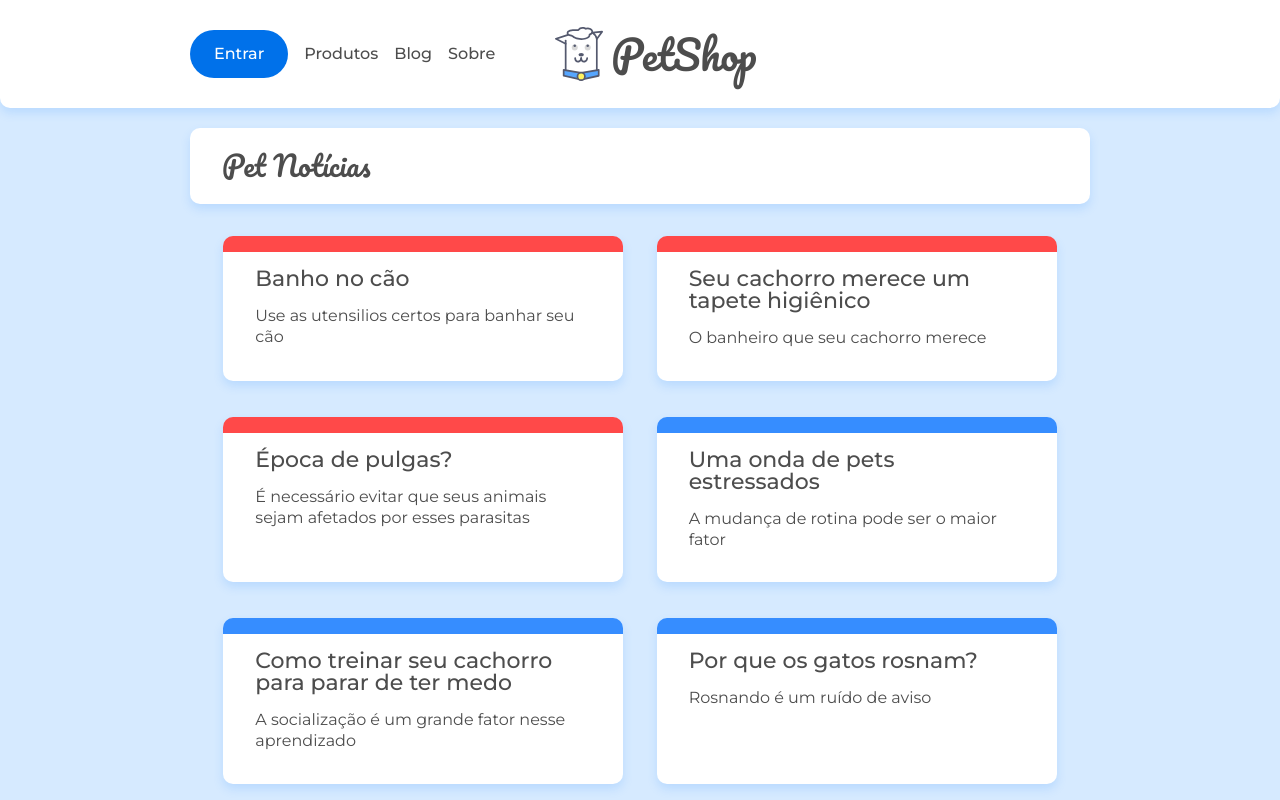
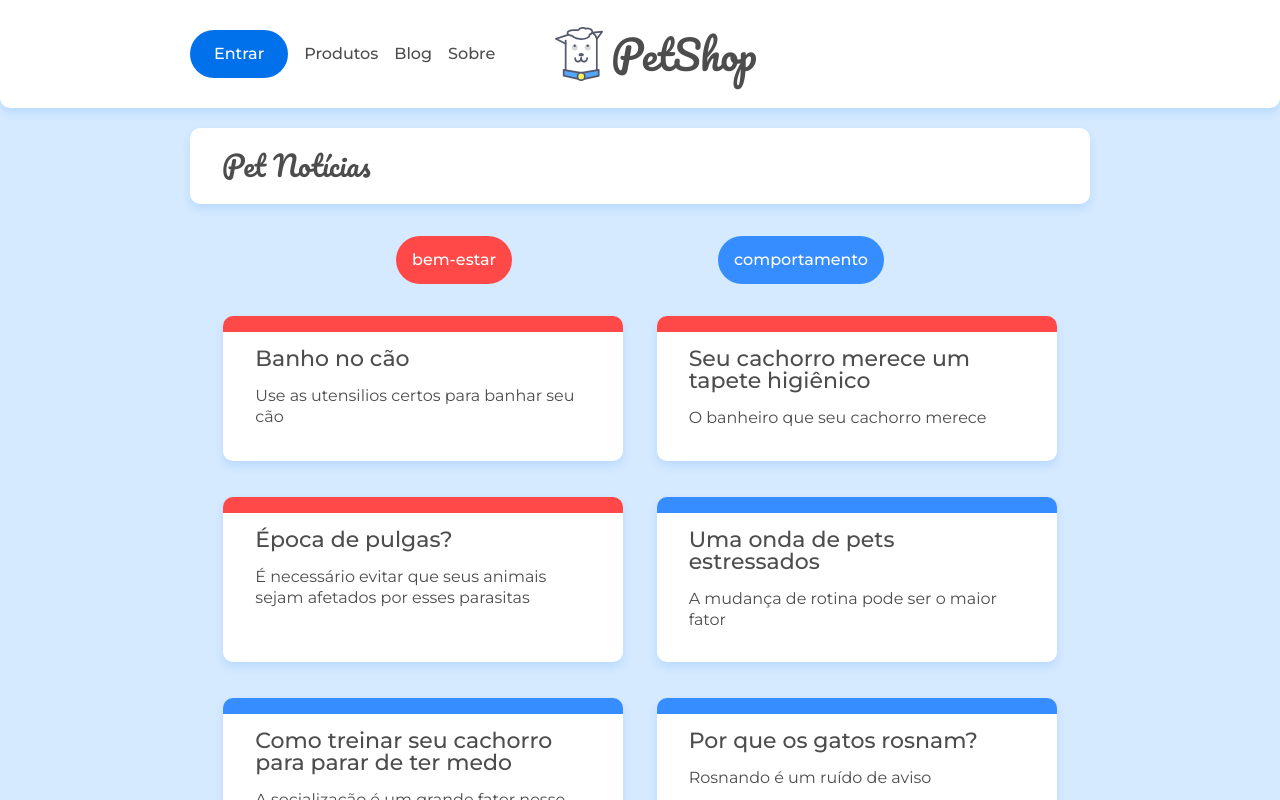
Before and after one commit to FerrazNathan/petshop, a React (Create React App) app: page / in a window 1280 px wide. Shown: the top 800 px of the page. Built offline with nearby package versions, Linux system fonts and the light colour scheme; data requests are answered from the project's data file.

Commit message:
criaçao do componente ListaCategorias

```diff
--- /dev/null
+++ b/src/components/ListaCategorias/index.jsx
@@ -0,0 +1,30 @@
+import React, { useState, useEffect } from "react";
+import { Link } from "react-router-dom";
+import { busca } from "../../api/api";
+import '../../assets/css/blog.css'
+
+const ListaCategorias = () => {
+
+  const [categorias, setCategorias] = useState([])
+
+  useEffect(() => {
+    busca(`/categorias`, setCategorias)
+  }, [])
+
+  return(
+    <ul className="lista-categorias container flex">
+      {
+        categorias.map((categoria) => (
+          <Link to={`categoria/${categoria.id}`}>
+            <li className={`lista-categorias__categoria lista-categorias__categoria--${categoria.id}`}>
+              {categoria.nome}
+            </li>
+          </Link>
+        ))
+      }
+    </ul>
+  )
+
+}
+
+export default ListaCategorias
--- a/src/paginas/Home.jsx
+++ b/src/paginas/Home.jsx
@@ -1,5 +1,6 @@
 import React from 'react'
 import ListaPost from '../components/ListaPost/index'
+import ListaCategorias from '../components/ListaCategorias/index';
 
 const Home = () => {
 
@@ -8,6 +9,7 @@
       <div className="container">
         <h2 className="titulo-pagina">Pet Notícias</h2>
       </div>
+      <ListaCategorias />
       <ListaPost url={'/posts'} />
     </main>
   )
```
Also changed, not shown: 1 other file (tests, documents, lock files or other folders).
